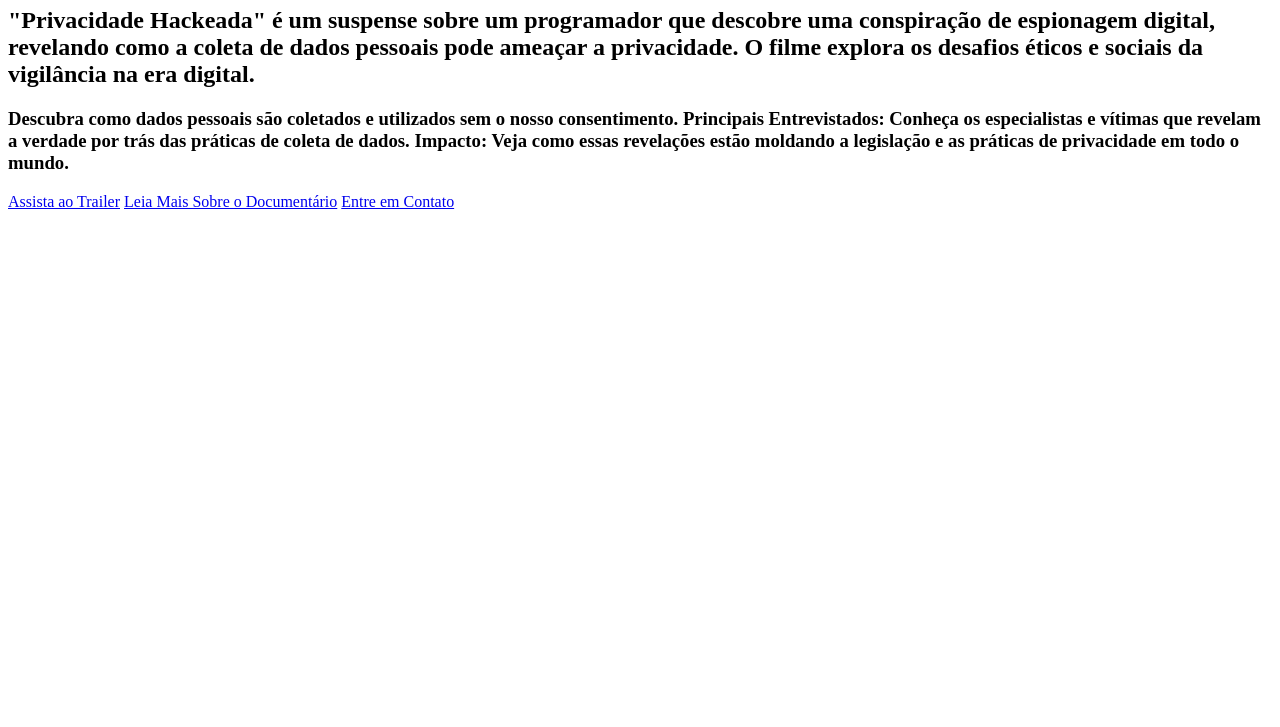
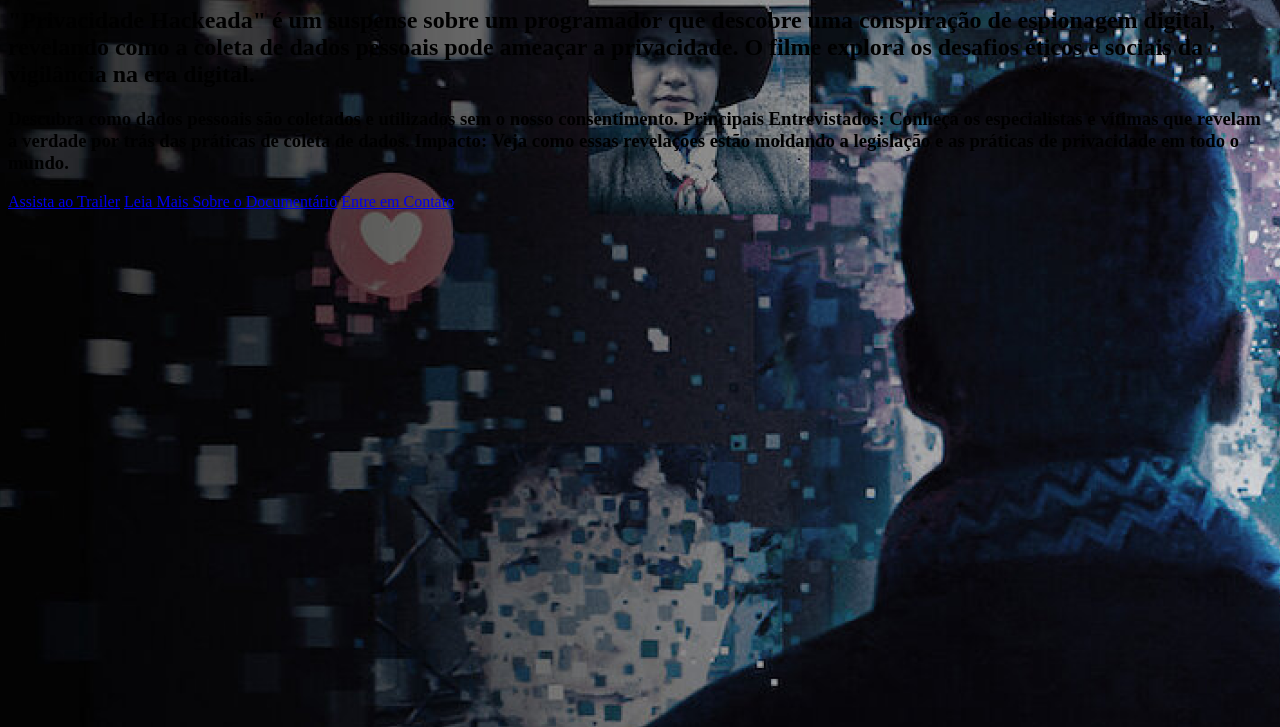
Before and after one commit to Marialuizamartins03/0711, a plain HTML site: page index.html in a window 1280 px wide. Shown: the part 73-800 px from the top of the page. Drawn offline with Linux system fonts and the light colour scheme.

Commit message:
Update style.css

```diff
--- a/style.css
+++ b/style.css
@@ -3,7 +3,7 @@
 @import url(style/textoum.css);
 @import url(style/textodois.css);
 :root{
-    --imagem-de-fundo:url(ia-generativa.jpg.optimal.jpg);
+    --imagem-de-fundo:url(imagem1.png);
 }
 
 body{
```
